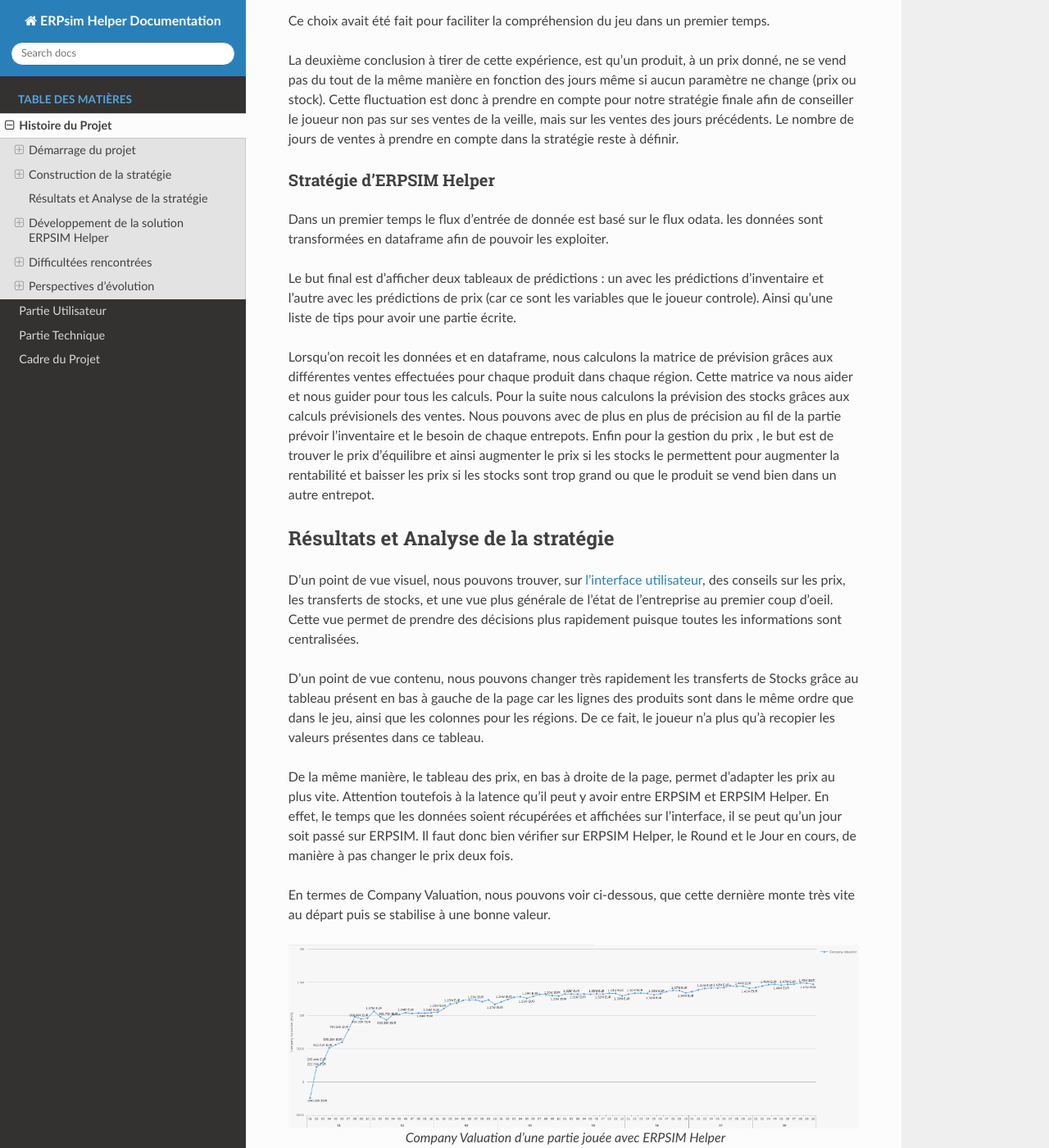
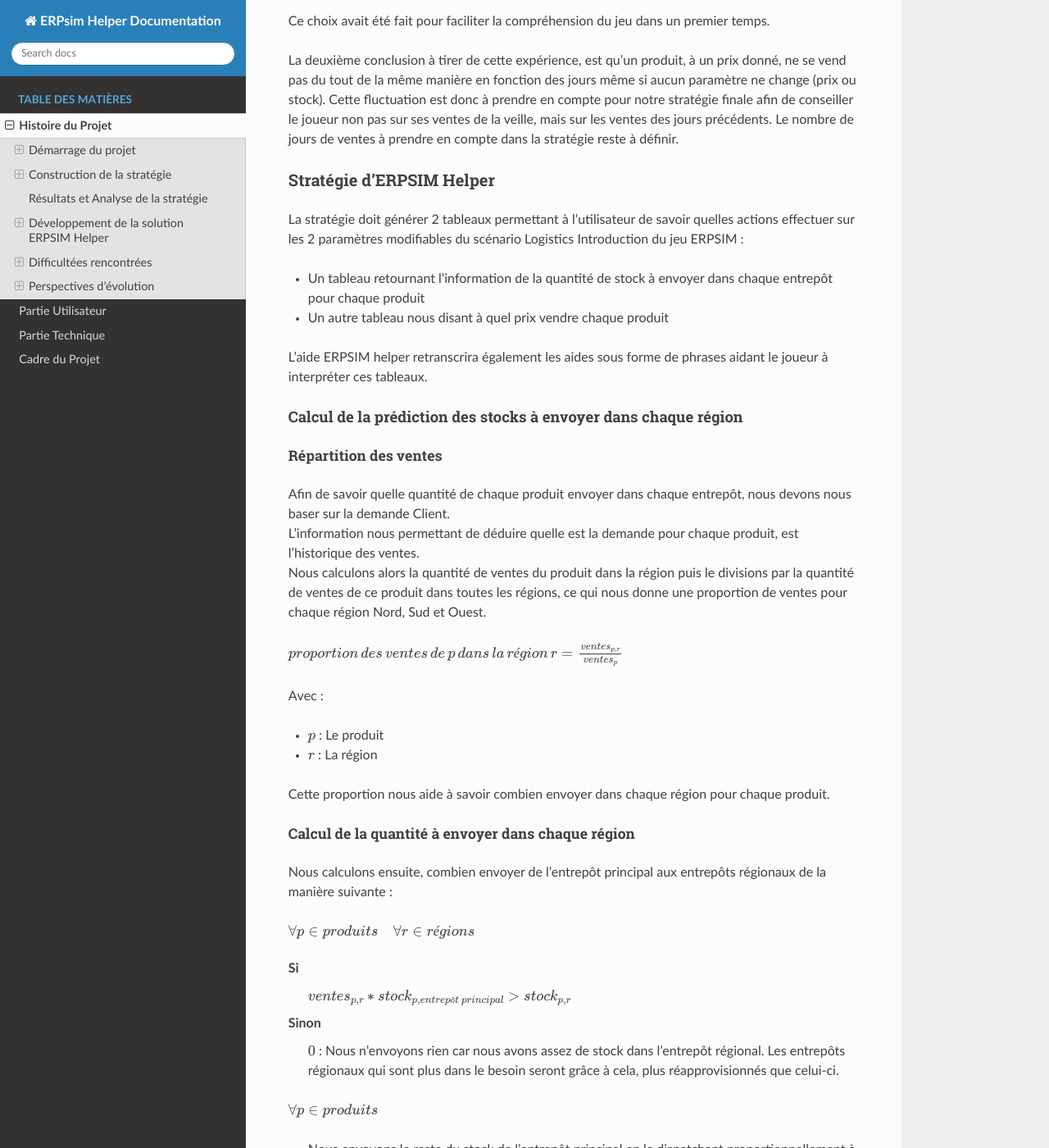
Before and after one commit to Thrynk/ERPsim-helper, a Sphinx documentation site: the page built from Sphinx/docs/source/DeroulementProjet.rst, in a window 1280 px wide and 1400 px high, scrolled down 2523 px. Shown: the whole window at 82% size. Built offline with Sphinx 7.4.7 and the Read the Docs theme 2.0.0, drawn with Linux system fonts in a browser that asks for light colours; some of the changed text lies outside the part shown.

Commit message:
finished doc for ERPSIM helper strategy

```diff
--- a/Sphinx/docs/source/DeroulementProjet.rst
+++ b/Sphinx/docs/source/DeroulementProjet.rst
@@ -106,18 +106,89 @@
 Stratégie d'ERPSIM Helper
 -------------------------
 
-Dans un premier temps le flux d'entrée de donnée est basé sur le flux odata. les données sont transformées en dataframe afin de pouvoir les
-exploiter.
+La stratégie doit générer 2 tableaux permettant à l'utilisateur de savoir
+quelles actions effectuer sur les 2 paramètres modifiables du scénario Logistics Introduction du jeu ERPSIM :
 
-Le but final est d'afficher deux tableaux de prédictions : un avec les prédictions d'inventaire et l'autre avec les prédictions de prix
-(car ce sont les variables que le joueur controle). Ainsi qu'une liste de tips pour avoir une partie écrite.
+* Un tableau retournant l'information de la quantité de stock à envoyer dans chaque entrepôt pour chaque produit
+* Un autre tableau nous disant à quel prix vendre chaque produit
 
-Lorsqu'on recoit les données et en dataframe, nous calculons la matrice de prévision grâces aux différentes ventes effectuées pour chaque produit
-dans chaque région. Cette matrice va nous aider et nous guider pour tous les calculs.
-Pour la suite nous calculons la prévision des stocks grâces aux calculs prévisionels des ventes. Nous pouvons avec de plus en plus de précision
-au fil de la partie prévoir l'inventaire et le besoin de chaque entrepots. Enfin pour la gestion du prix , le but est de trouver le prix d'équilibre
-et ainsi augmenter le prix si les stocks le permettent pour augmenter la rentabilité et baisser les prix si les stocks sont trop grand ou que le
-produit se vend bien dans un autre entrepot.
+L'aide ERPSIM helper retranscrira également les aides sous forme de phrases aidant le joueur à interpréter ces tableaux.
+
+^^^^^^^^^^^^^^^^^^^^^^^^^^^^^^^^^^^^^^^^^^^^^^^^^^^^^^^^^^^^^^^
+Calcul de la prédiction des stocks à envoyer dans chaque région
+^^^^^^^^^^^^^^^^^^^^^^^^^^^^^^^^^^^^^^^^^^^^^^^^^^^^^^^^^^^^^^^
+
+Répartition des ventes
+""""""""""""""""""""""
+
+Afin de savoir quelle quantité de chaque produit envoyer dans chaque entrepôt, nous devons nous baser sur la demande Client. |br|
+L'information nous permettant de déduire quelle est la demande pour chaque produit, est l'historique des ventes. |br|
+Nous calculons alors la quantité de ventes du produit dans la région puis le divisions par
+la quantité de ventes de ce produit dans toutes les régions,
+ce qui nous donne une proportion de ventes pour chaque région Nord, Sud et Ouest.
+
+:math:`proportion \, des \, ventes \, de \, p \, dans \, la \, région \, r = \frac{ventes_{p,r}}{ventes_{p}}`
+
+Avec :
+
+* :math:`p` : Le produit
+* :math:`r` : La région
+
+Cette proportion nous aide à savoir combien envoyer dans chaque région pour chaque produit.
+
+Calcul de la quantité à envoyer dans chaque région
+""""""""""""""""""""""""""""""""""""""""""""""""""
+
+Nous calculons ensuite, combien envoyer de l'entrepôt principal aux entrepôts régionaux de la manière suivante : |br|
+
+:math:`\forall p \in produits\quad \forall r \in régions`
+
+Si
+    :math:`ventes_{p,r} * stock_{p,entrepôt \, principal} > stock_{p,r}`
+
+Sinon
+    :math:`0` : Nous n'envoyons rien car nous avons assez de stock dans l'entrepôt régional.
+    Les entrepôts régionaux qui sont plus dans le besoin seront grâce à cela, plus réapprovisionnés que celui-ci.
+
+:math:`\forall p \in produits`
+
+    Nous envoyons le reste du stock de l'entrepôt principal en le dispatchant proportionnellement à :math:`ventes_{p,r}`
+
+Cette stratégie permet d'envoyer le nombre de produits dans chaque région proportionnellement à la demande dans chacune de celles-ci.
+
+^^^^^^^^^^^^^^^^^^^^^^^^^^^^^^^^^^^^^^^^^^^^^^
+Calcul du prix à appliquer pour chaque produit
+^^^^^^^^^^^^^^^^^^^^^^^^^^^^^^^^^^^^^^^^^^^^^^
+
+Nous utilisons pour calculer cela :
+
+* Les ventes passées afin de savoir combien nous vendons par jour en moyenne
+* Les prix actuels, pour savoir à combien, nous vendons actuellement nos produits
+* La fréquence de réapprovisionnement du scénario (5 par défaut pour le scénario Logistics Introduction) et le jour courant dans ce cycle permettant de calculer le nombre de jours restants avant le prochain réapprovisionnement.
+* Les stocks actuels
+
+:math:`\forall p \in produits\quad \forall r \in régions`
+
+**Si** le nombre moyen de ventes par jour > au stock restant par jour restant avant le prochain réapprovisionnement
+
+    On augmente le prix de 10%.
+
+**Sinon si** le nombre moyen de ventes par jour < 80% du stock restant par jour restant avant le prochain réapprovisionnement, nous ne vendons pas assez
+
+    **Alors si** 0.9 * le prix actuel du produit > prix de revient
+
+        Nous ne baissons pas le prix pour ne pas vendre à perte.
+
+    **Sinon**
+
+        Nous baissons le prix de 10% pour vendre plus.
+
+**Sinon**
+
+    Nous ne laissons les prix actuels.
+
+Nous avons fixé à 10% dans un premier temps pour simplifier la complexité du problème, et pour simplifier les manipulations du joueur. |br|
+Une amélioration possible de la stratégie serait de trouver une méthode pour estimer ce pourcentage, avec par exemple les NPS Surveys.
 
 .. _resultats:
 
--- a/Sphinx/docs/source/conf.py
+++ b/Sphinx/docs/source/conf.py
@@ -63,3 +63,10 @@
 
 # To make pdf files
 # pdf_stylesheets = ['twocolumn']
+
+rst_prolog = """
+.. # define a hard line break for HTML
+.. |br| raw:: html
+
+   <br />
+"""
```
Also changed, not shown: 3 other files.
